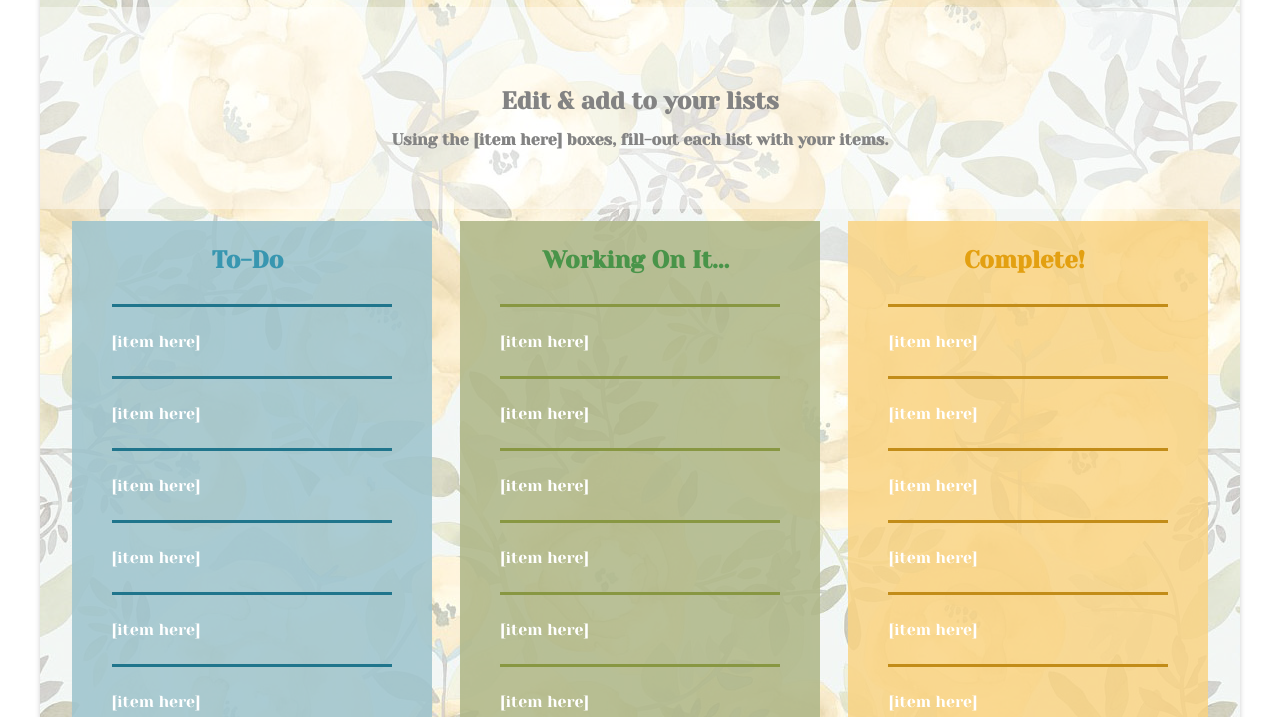
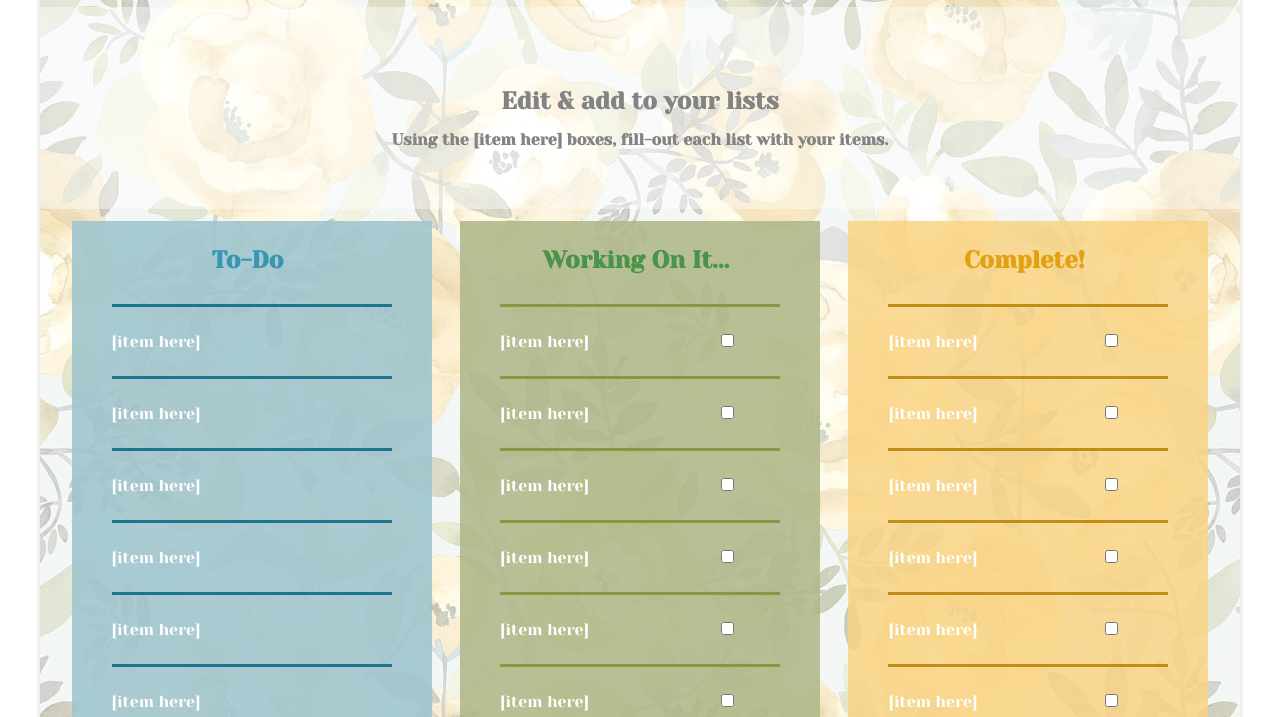
Before and after one commit to KylieTKay/khan_t_css_practice, a plain HTML site: page index.html in a window 1280 px wide. Shown: the part 83-800 px from the top of the page. Drawn offline with Linux system fonts and the light colour scheme.

Commit message:
broke
broke and restored. 3 hours of work gone

```diff
--- a/index.html
+++ b/index.html
@@ -71,31 +71,37 @@
                         <input type="text"
                         name="item 1"
                         placeholder="[item here]">
+                        <input type="checkbox" class="cb-green">
                     </li>
                     <li>
                         <input type="text"
                         name="item 2"
                         placeholder="[item here]">
+                        <input type="checkbox" class="cb-green">
                     </li>
                     <li>
                         <input type="text"
                         name="item 3"
                         placeholder="[item here]">
+                        <input type="checkbox" class="cb-green">
                     </li>
                     <li>
                         <input type="text"
                         name="item 4"
                         placeholder="[item here]">
+                        <input type="checkbox" class="cb-green">
                     </li>
                     <li>
                         <input type="text"
                         name="item 5"
                         placeholder="[item here]">
+                        <input type="checkbox" class="cb-green">
                     </li>
                     <li>
                         <input type="text"
                         name="item 6"
                         placeholder="[item here]">
+                        <input type="checkbox" class="cb-green">
                     </li>
                 </ul>
         </article>
@@ -106,32 +112,32 @@
                     <li>
                         <input type="text"
                         name="item 1"
-                        placeholder="[item here]">
+                        placeholder="[item here]"><input type="checkbox" class="cb-yellow">
                     </li>
                     <li>
                         <input type="text"
                         name="item 2"
-                        placeholder="[item here]">
+                        placeholder="[item here]"><input type="checkbox" class="cb-yellow">
                     </li>
                     <li>
                         <input type="text"
                         name="item 3"
-                        placeholder="[item here]">
+                        placeholder="[item here]"><input type="checkbox" class="cb-yellow">
                     </li>
                     <li>
                         <input type="text"
                         name="item 4"
-                        placeholder="[item here]">
+                        placeholder="[item here]"><input type="checkbox" class="cb-yellow">
                     </li>
                     <li>
                         <input type="text"
                         name="item 5"
-                        placeholder="[item here]">
+                        placeholder="[item here]"><input type="checkbox" class="cb-yellow">
                     </li>
                     <li>
                         <input type="text"
                         name="item 6"
-                        placeholder="[item here]">
+                        placeholder="[item here]"><input type="checkbox" class="cb-yellow">
                     </li>
                 </ul>
         </article>
```
